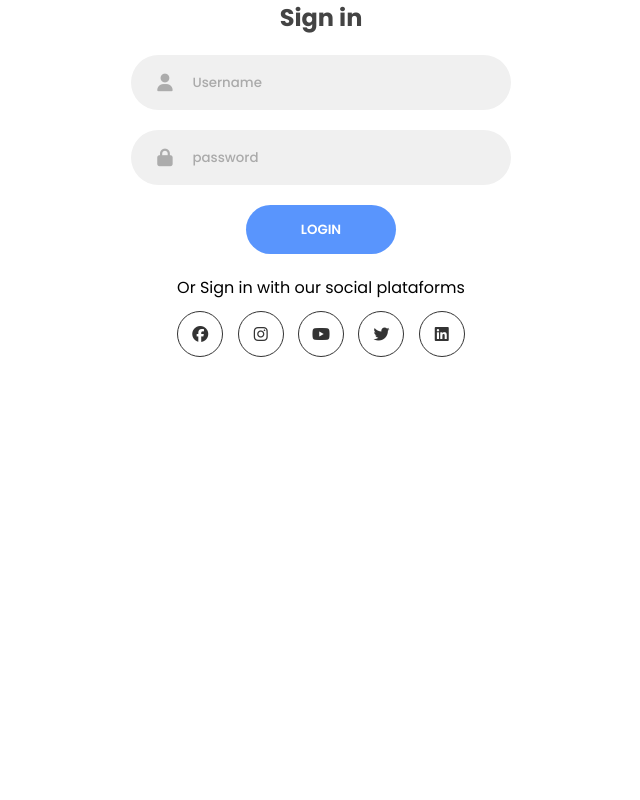
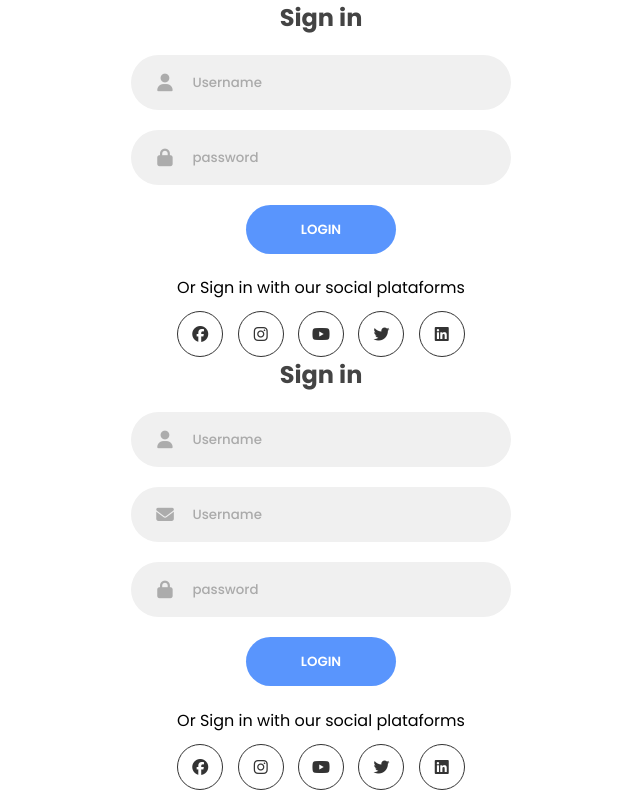
Before and after one commit to castrodev37/responsible-signin-signup, a plain HTML site: page index.html in a window 1280 px wide. Shown: the whole page, without its empty margins (319-959 px from the left). Drawn offline with Linux system fonts and the light colour scheme.

Commit message:
signup form included

```diff
--- a/index.html
+++ b/index.html
@@ -31,6 +31,31 @@
                         <a class="social-icon" href="#"><i class="fab fa-linkedin"></i></a>
                     </div>
                 </form>
+                <form class="sign-up-form">
+                    <h2 class="title">Sign in</h2>
+                    <div class="input-field">
+                        <i class="fas fa-user"></i>
+                        <input type="text" placeholder="Username">
+                    </div>
+                    <div class="input-field">
+                        <i class="fas fa-envelope"></i>
+                        <input type="text" placeholder="Username">
+                    </div>
+                    <div class="input-field">
+                        <i class="fas fa-lock"></i>
+                        <input type="password" placeholder="password">
+                    </div>
+                    <input type="submit" value="Login" class="btn solid">
+
+                    <p class="social-text">Or Sign in with our social plataforms</p>
+                    <div class="social-media">
+                        <a class="social-icon" href="#"><i class="fab fa-facebook"></i></a>
+                        <a class="social-icon" href="#"><i class="fab fa-instagram"></i></a>
+                        <a class="social-icon" href="#"><i class="fab fa-youtube"></i></a>
+                        <a class="social-icon" href="#"><i class="fab fa-twitter"></i></a>
+                        <a class="social-icon" href="#"><i class="fab fa-linkedin"></i></a>
+                    </div>
+                </form>
             </div>
         </div>
     </div>
--- a/style.css
+++ b/style.css
@@ -21,13 +21,13 @@ body, input{
     overflow: hidden;
 }
 
-.container .form-container{
+/*.container .form-container{
     position: absolute;
     top: 0;
     left: 0;
     width: 100%;
     height: 100%;
-}
+}*/
 
 .container .form-container .signin-signup form{
     display: flex;
```
